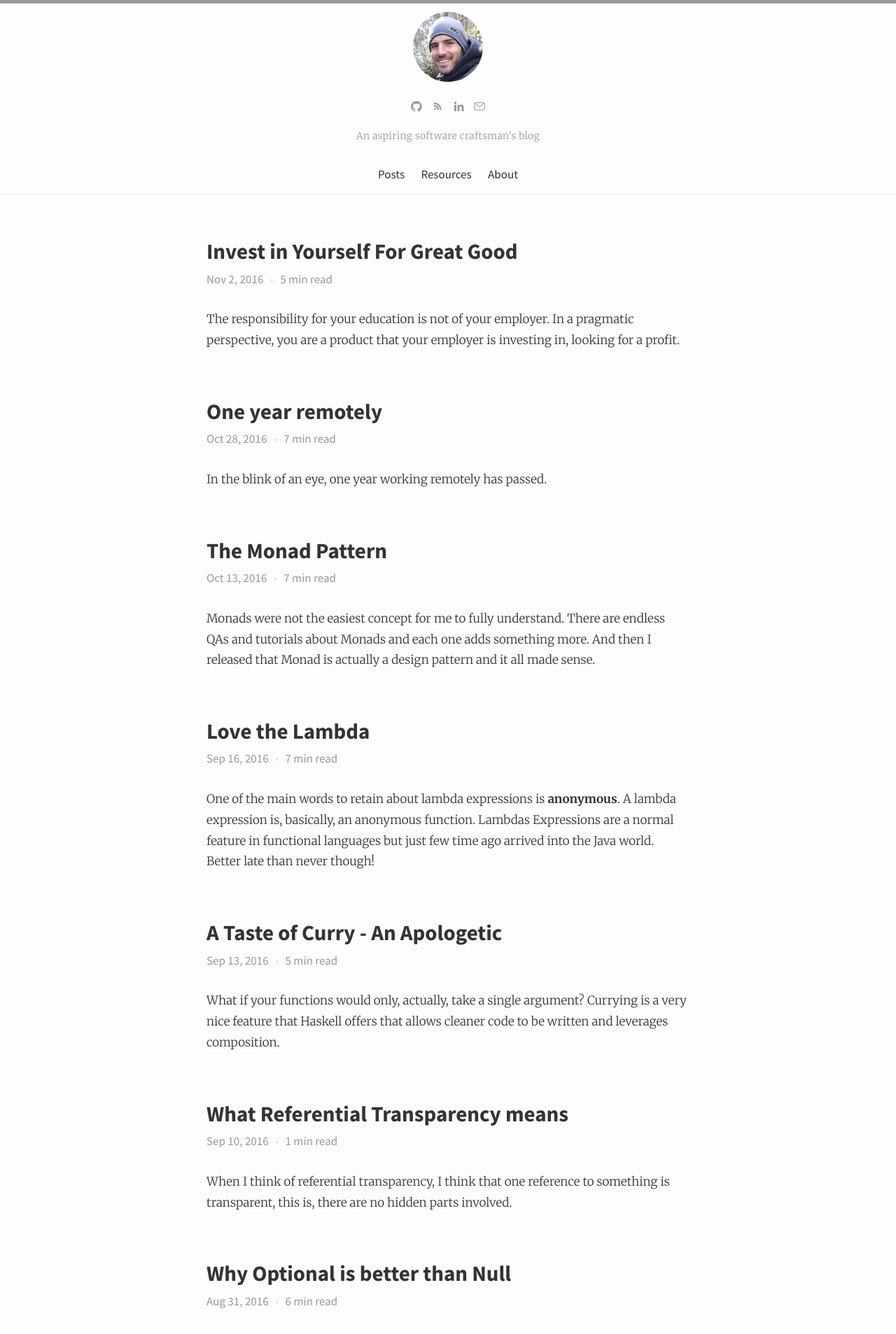
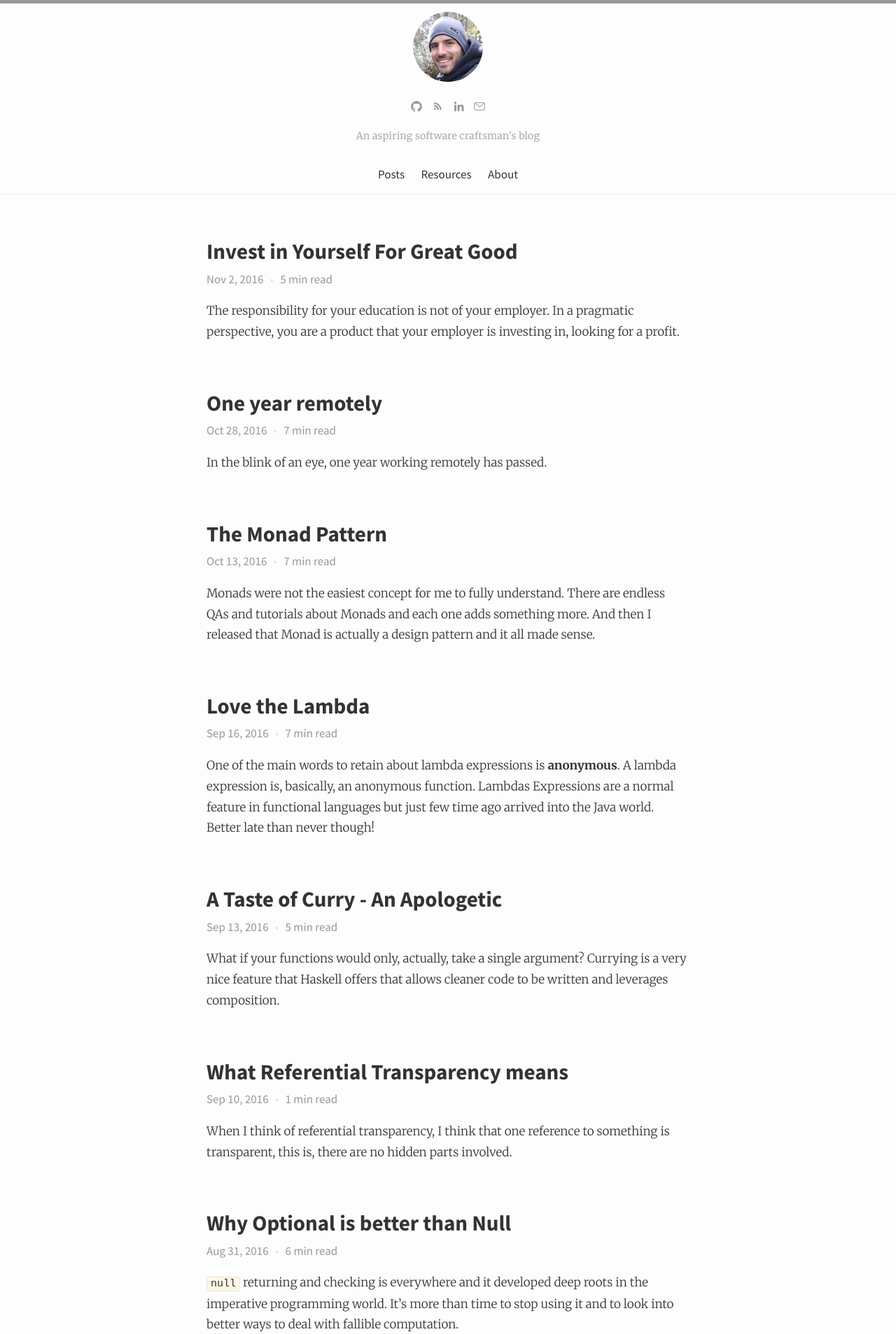
Before and after one commit to NunoAlexandre/nunoalexandre.github.io, a Jekyll site: the page built from index.html, in a window 1280 px wide. Shown: the top 1907 px of the page at 70% size. Built offline with Jekyll 4.4.1, drawn with Linux system fonts in a browser that asks for light colours; comment, search, counter and statistics services are not loaded.

Commit message:
decreasing except top margin in the posts list page

```diff
--- a/_sass/_layout.scss
+++ b/_sass/_layout.scss
@@ -330,8 +330,13 @@ a.page-link:hover {
         padding-left: 50px;
     }
 }
+
 p + p {
         margin-top: 28px;
+}
+
+.post-list p + p {
+   margin-top: 16px;
 }
 
 li.post {
```
